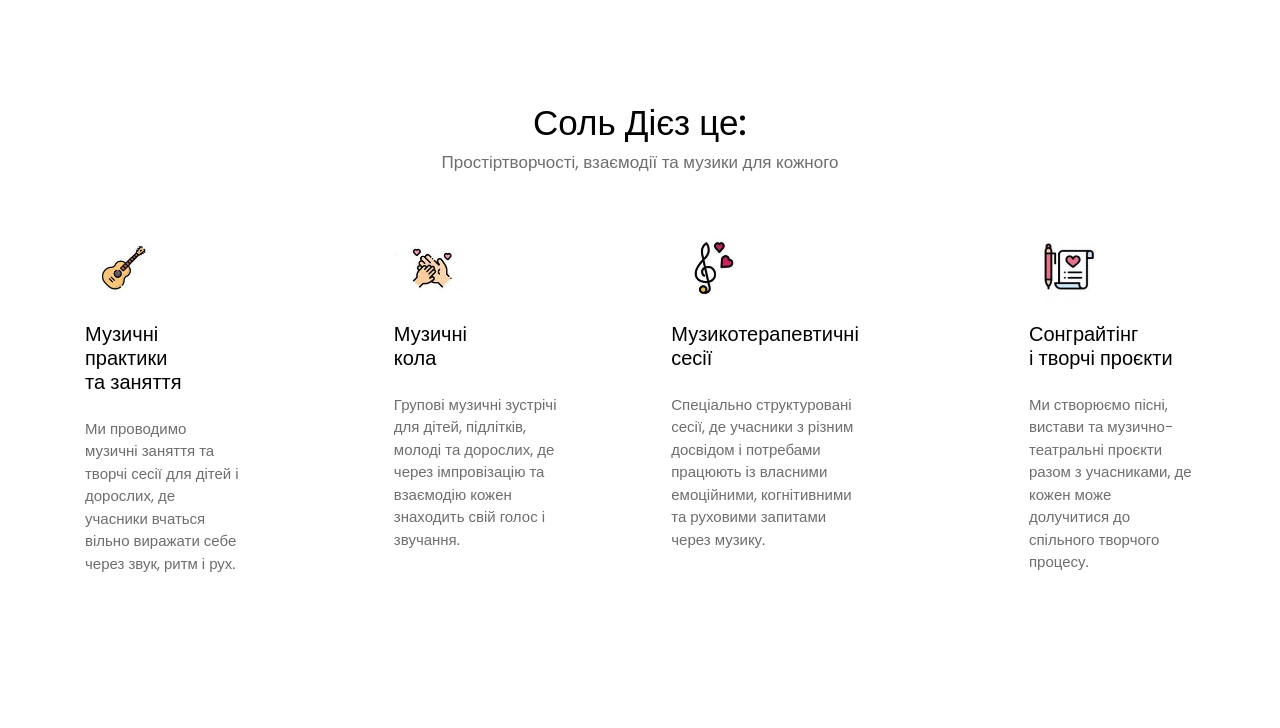
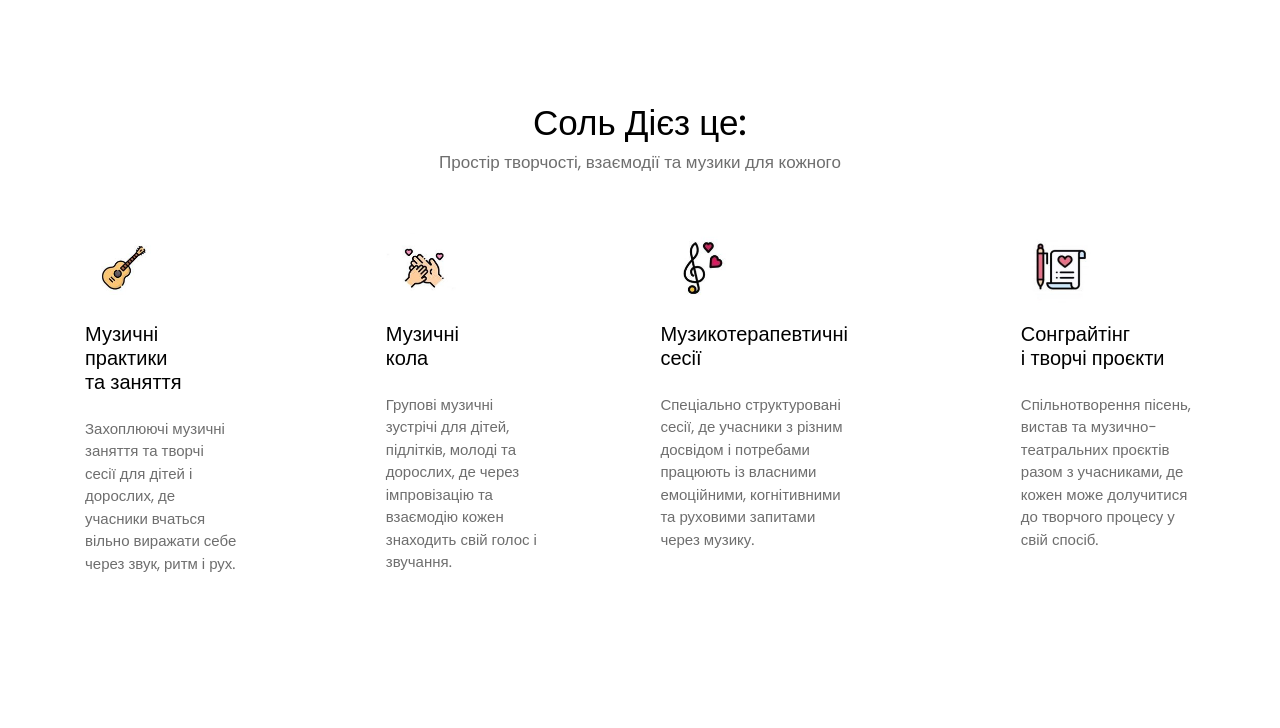
Before and after one commit to hennadiy-kudashev/sol-diez, a website: page index.html in a window 1280 px wide. Shown: the part 687-1415 px from the top of the page. Drawn offline with nearby package versions, Linux system fonts and the light colour scheme; files that its build step writes are made by us from their sources.

Commit message:
Update index.html

```diff
--- a/index.html
+++ b/index.html
@@ -70,14 +70,14 @@
       <section class="features-overview" id="features-section" >
         <div class="content-header">
           <h2>Соль Дієз це:</h2>
-          <h6 class="section-subtitle text-muted">Простіртворчості, взаємодії та музики для кожного </h6>
+          <h6 class="section-subtitle text-muted">Простір творчості, взаємодії та музики для кожного </h6>
         </div>
         <div class="d-md-flex justify-content-between">
           <div class="grid-margin d-flex justify-content-start">
             <div class="features-width">
               <img src="images/gitar.jpg" alt="" class="img-icons">
               <h5 class="py-3">Музичні практики<br>та заняття</h5>
-              <p class="text-muted">Ми проводимо музичні заняття та творчі сесії для дітей і дорослих, де учасники вчаться вільно виражати себе через звук, ритм і рух.</p>
+              <p class="text-muted">Захоплюючі музичні заняття та творчі сесії для дітей і дорослих, де учасники вчаться вільно виражати себе через звук, ритм і рух.</p>
               <!--<a href="#"><p class="readmore-link">Readmore</p></a>-->
             </div>
           </div>
@@ -99,7 +99,7 @@
             <div class="features-width">
               <img src="images/song.jpg" alt="" class="img-icons">
               <h5 class="py-3">Сонграйтінг<br>і творчі проєкти</h5>
-              <p class="text-muted">Ми створюємо пісні, вистави та музично-театральні проєкти разом з учасниками, де кожен може долучитися до спільного творчого процесу.</p>
+              <p class="text-muted">Спільнотворення пісень, вистав та музично-театральних проєктів разом з учасниками, де кожен може долучитися до творчого процесу у свій спосіб.</p>
             </div>
           </div>
         </div>
```
